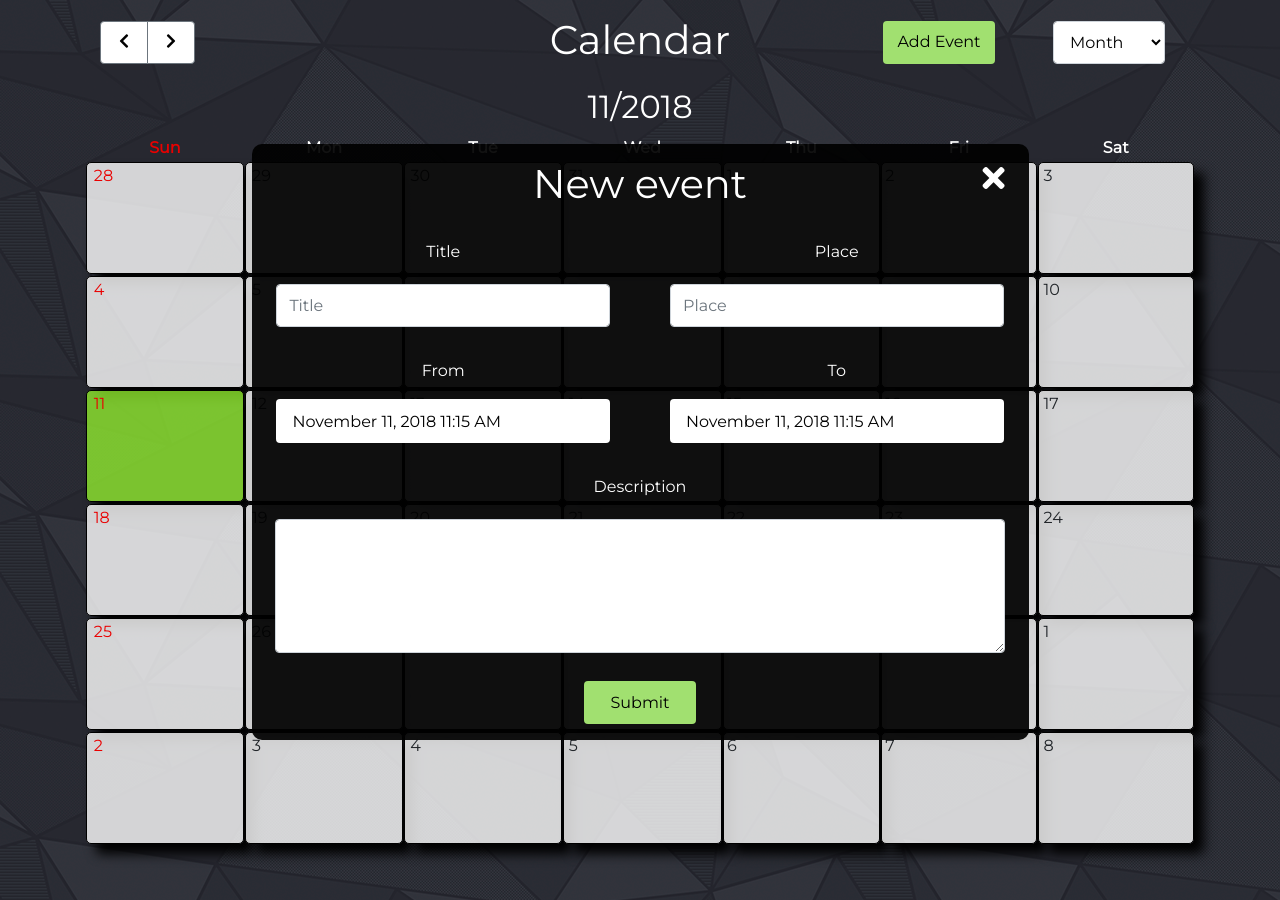
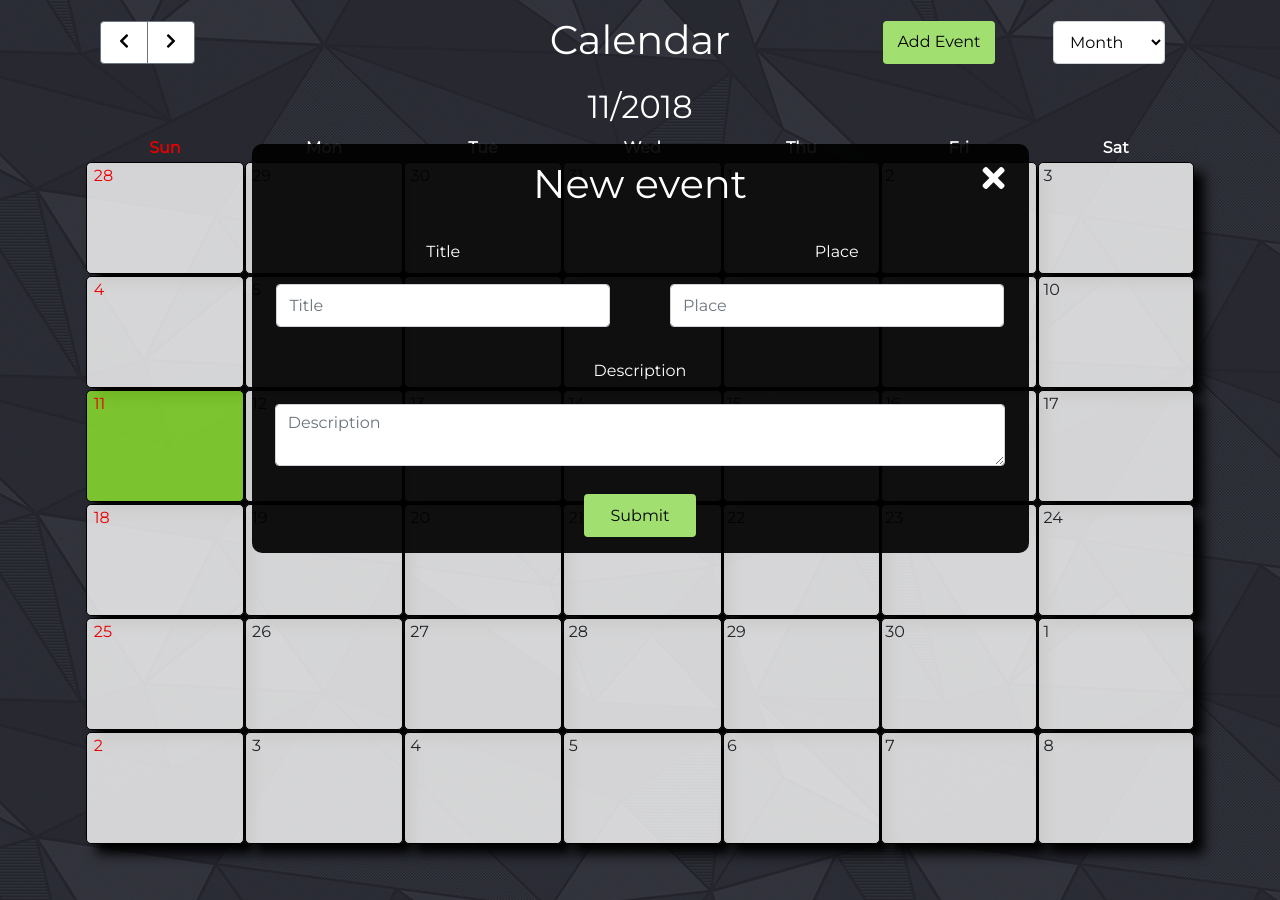
Before and after one commit to Sergeyakzhik/react-redux-calendar, a React (Create React App) app: page / in a window 1280 px wide. Both pictures are taken after a click on the button "Add Event". Shown: the top 900 px of the page. Built offline with nearby package versions, Linux system fonts and the light colour scheme.

Commit message:
start working with redux form

```diff
--- /dev/null
+++ b/src/components/AddEventField/AddEventForm/AddEventForm.js
@@ -0,0 +1,38 @@
+import React from 'react';
+import { Field, reduxForm } from 'redux-form';
+
+let AddEventForm = props => {
+  const { onSubmit } = props;
+
+  return (
+    <form onSubmit={onSubmit}>
+      <div className="form-row">
+        <div className="form-group col-sm-6 text-center">
+          <label htmlFor="title">Title</label>
+          <Field name="title" component="input" type="text" className="form-control" id="title" placeholder="Title" />
+        </div>
+        <div className="form-group col-sm-6 text-center">
+          <label htmlFor="place">Place</label>
+          <Field name="place" component="input" type="text" className="form-control" id="place" placeholder="Place" />
+        </div>
+        <div className="form-group col-sm-12 text-center">
+          <label htmlFor="comment">Description</label>
+          <Field name="description" component="textarea" type="text" className="form-control" id="description" placeholder="Description" />
+        </div>
+        <div className="col-sm-12 text-center">
+          <button type="submit" className="btn btn-primary add-event-button">Submit</button>
+        </div>
+      </div>
+    </form>
+  );
+}
+
+// createReduxForm = reduxForm({ form: 'addEvent' });
+//
+// AddEventForm = createReduxForm(AddEventForm);
+
+AddEventForm = reduxForm({
+  form: 'addEvent'
+})(AddEventForm);
+
+export default AddEventForm;
--- a/src/components/Event/Event.js
+++ b/src/components/Event/Event.js
@@ -10,9 +10,9 @@ let Event = props => (
       onClick={e => e.stopPropagation()}
     >
       <h4>{props.event.name}</h4>
-      <div className="delete-button" targetKey={props.targetKey} event={props.event} onClick={props.onDeleteButtonClick}>
-        <i className="fas fa-times"></i>
-      </div>
+    </div>
+    <div className="delete-button" targetKey={props.targetKey} event={props.event} onClick={props.onDeleteButtonClick}>
+      <i className="fas fa-times"></i>
     </div>
   </>
 );
--- a/src/components/EventInfoField/EventInfoField.css
+++ b/src/components/EventInfoField/EventInfoField.css
@@ -12,5 +12,6 @@
 }
 
 .event-info {
-  right: -14rem;
+  top: -5.5rem;
+  left: 50%;
 }
--- a/src/components/TableMonth/TableMonth.css
+++ b/src/components/TableMonth/TableMonth.css
@@ -9,7 +9,7 @@
   color: #ea0000;
 }
 
-.table-month tr td:first-child {
+.table-month .events-skeleton thead td:first-child {
   color: #ea0000;
 }
 
--- a/src/containers/AddEventFieldContainer.js
+++ b/src/containers/AddEventFieldContainer.js
@@ -2,6 +2,7 @@ import React from 'react';
 import moment from "moment";
 import '../components/AddEventField/AddEventField.css';
 import DatePicker from "react-datepicker";
+import AddEventForm from '../components/AddEventField/AddEventForm/AddEventForm';
 
 import { connect } from 'react-redux';
 import {
@@ -37,9 +38,10 @@ class AddEventFieldContainer extends React.Component {
     return [date.getHours(), date.getMinutes()];
   }
 
-  handleSubmitButtonClick = e => {
-    this.handleEndButtonClick();
-    this.props.addEvent(Object.assign({}, this.props.event));
+  submit = e => {
+    console.log("ssss " + e)
+    // this.handleEndButtonClick();
+    // this.props.addEvent(Object.assign({}, this.props.event));
   }
 
   handleEndButtonClick = e => this.props.closeAddEventField(false);
@@ -62,49 +64,9 @@ class AddEventFieldContainer extends React.Component {
         <div className="close-button" onClick={this.handleEndButtonClick}>
           <i className="fas fa-times"></i>
         </div>
-        <form>
-          <div className="form-row">
-            <div className="form-group col-sm-6 text-center">
-              <label htmlFor="title">Title</label>
-              <input type="text" className="form-control" id="title" placeholder="Title" onChange={this.handleInputChange} required/>
-            </div>
-            <div className="form-group col-sm-6 text-center">
-              <label htmlFor="place">Place</label>
-              <input type="text" className="form-control" id="place" placeholder="Place" onChange={this.handleInputChange}/>
-            </div>
-            <div className="form-group col-sm-6 text-center">
-              <label htmlFor="dateTimeStart" className="col-form-label">From</label>
-              <DatePicker
-                selected={startDate}
-                onChange={this.handleStartDateChange}
-                timeIntervals={15}
-                showTimeSelect
-                minDate={currentTime}
-                dateFormat="LLL"
-                timeCaption="Time"
-              />
-            </div>
-            <div className="form-group col-sm-6 text-center">
-              <label htmlFor="dateTimeEnd" className="col-form-label">To</label>
-              <DatePicker
-                selected={endDate}
-                onChange={this.handleEndDateChange}
-                timeIntervals={15}
-                minDate={startDate}
-                showTimeSelect
-                dateFormat="LLL"
-                timeCaption="Time"
-              />
-            </div>
-            <div className="form-group col-sm-12 text-center">
-              <label htmlFor="description">Description</label>
-              <textarea className="form-control" rows="5" id="description" onChange={this.handleInputChange}></textarea>
-            </div>
-            <div className="col-sm-12 text-center">
-              <button onClick={this.handleSubmitButtonClick} type="submit" className="btn btn-primary add-event-button">Submit</button>
-            </div>
-          </div>
-        </form>
+        <AddEventForm
+          onSubmit={this.submit}
+        />
       </div>
     );
   }
--- a/src/containers/EventDraggerContainer.js
+++ b/src/containers/EventDraggerContainer.js
@@ -11,6 +11,7 @@ let startX, startY;
 class EventDraggerContainer extends React.Component {
 
   handleMouseDown = e => {
+
     if(e.button === 0) {
       const elem = e.target;
 
--- a/src/containers/EventResizerContainer.js
+++ b/src/containers/EventResizerContainer.js
@@ -14,7 +14,6 @@ class EventResizerContainer extends React.Component {
 
     if(e.button === 0) {
       let elem = e.target;
-      let curTable = this.props.table;
 
       this.props.changeCurAction('resize');
 
--- a/src/containers/EventTransformerContainer.js
+++ b/src/containers/EventTransformerContainer.js
@@ -1,7 +1,6 @@
 import React from 'react';
 import EventResizerContainer from './EventResizerContainer';
 import EventDraggerContainer from './EventDraggerContainer';
-import moment from "moment";
 
 import { connect } from 'react-redux';
 import {
@@ -15,7 +14,7 @@ class EventTransformerContainer extends React.Component {
 
   render() {
     return (
-      <>
+      <div onMouseDown={this.props.onMouseDown}>
         { this.props.curAction !== 'drag' && this.isLastPartOfEvent() ?
           <EventResizerContainer
             event={this.props.event}
@@ -30,7 +29,7 @@ class EventTransformerContainer extends React.Component {
           />
           : null
         }
-      </>
+      </div>
     );
   }
 }
--- a/src/containers/TableMonthContainer.js
+++ b/src/containers/TableMonthContainer.js
@@ -52,6 +52,7 @@ class TableMonthContainer extends React.Component {
         cells.push(
           <td
             className={momentDate.toDate().toString() === datesArray[j + 7 * i].toString() ? 'curDay' : ''}
+            key={datesArray[j + 7 * i]}
           >
             {
               eventsOfDay.length > 3 ?
@@ -146,13 +147,11 @@ class TableMonthContainer extends React.Component {
       }
     }
 
-    skeletonBody.push(
-      <>
-        <tr key={'TSkeletonBody'}>{rows[0]}</tr>
-        <tr key={'TSkeletonBody'}>{rows[1]}</tr>
-        <tr key={'TSkeletonBody'}>{rows[2]}</tr>
-      </>
-    );
+    for(let i = 0; i < 3; i++) {
+      skeletonBody.push(
+        <tr key={'TSkeletonBody_' + i}>{rows[i]}</tr>
+      );
+    }
 
     return skeletonBody;
   }
--- a/src/store/reducers/calendarReducer.js
+++ b/src/store/reducers/calendarReducer.js
@@ -53,7 +53,7 @@ export function calendarReducer(state = initialState, action) {
     case UPDATE_EVENT:
       const events = state.events;
       const oldTargetKey = action.payload.targetKey;
-      let eventToUpdate = events[oldTargetKey];
+    //  let eventToUpdate = events[oldTargetKey];
       const updatedEvent = action.payload.newEvent;
       const newTargetKey = updatedEvent.name + updatedEvent.startDate.toString() + updatedEvent.endDate.toString();
 
@@ -63,13 +63,11 @@ export function calendarReducer(state = initialState, action) {
           delete events[oldTargetKey];
       }
 
-
-
       updatedEvent.length = moment(updatedEvent.endDate).diff(moment(updatedEvent.startDate).startOf('day'), 'days') + 1;
       updatedEvent.timeDiff = moment(updatedEvent.endDate).diff(moment(updatedEvent.startDate), 'minutes');
       updatedEvent.targetKey = newTargetKey;
 
-      eventToUpdate = Object.assign({}, newEvent);
+    //  eventToUpdate = Object.assign({}, newEvent);
 
       return { ...state,
         events: Object.assign({}, state.events)
--- a/src/store/reducers/index.js
+++ b/src/store/reducers/index.js
@@ -1,4 +1,5 @@
 import { combineReducers } from 'redux';
+import { reducer as formReducer } from 'redux-form';
 import { calendarReducer } from './calendarReducer';
 import { eventFieldReducer } from './eventFieldReducer';
 import { showMoreFieldReducer } from './showMoreFieldReducer';
@@ -6,6 +7,7 @@ import { eventInfoFieldReducer } from './eventInfoFieldReducer';
 import { eventTransformerReducer } from './eventTransformerReducer';
 
 export const rootReducer = combineReducers({
+  form: formReducer,
   calendar: calendarReducer,
   eventField: eventFieldReducer,
   showMoreField: showMoreFieldReducer,
```
Also changed, not shown: src/containers/EventContainer.js (+14 -8 lines).
